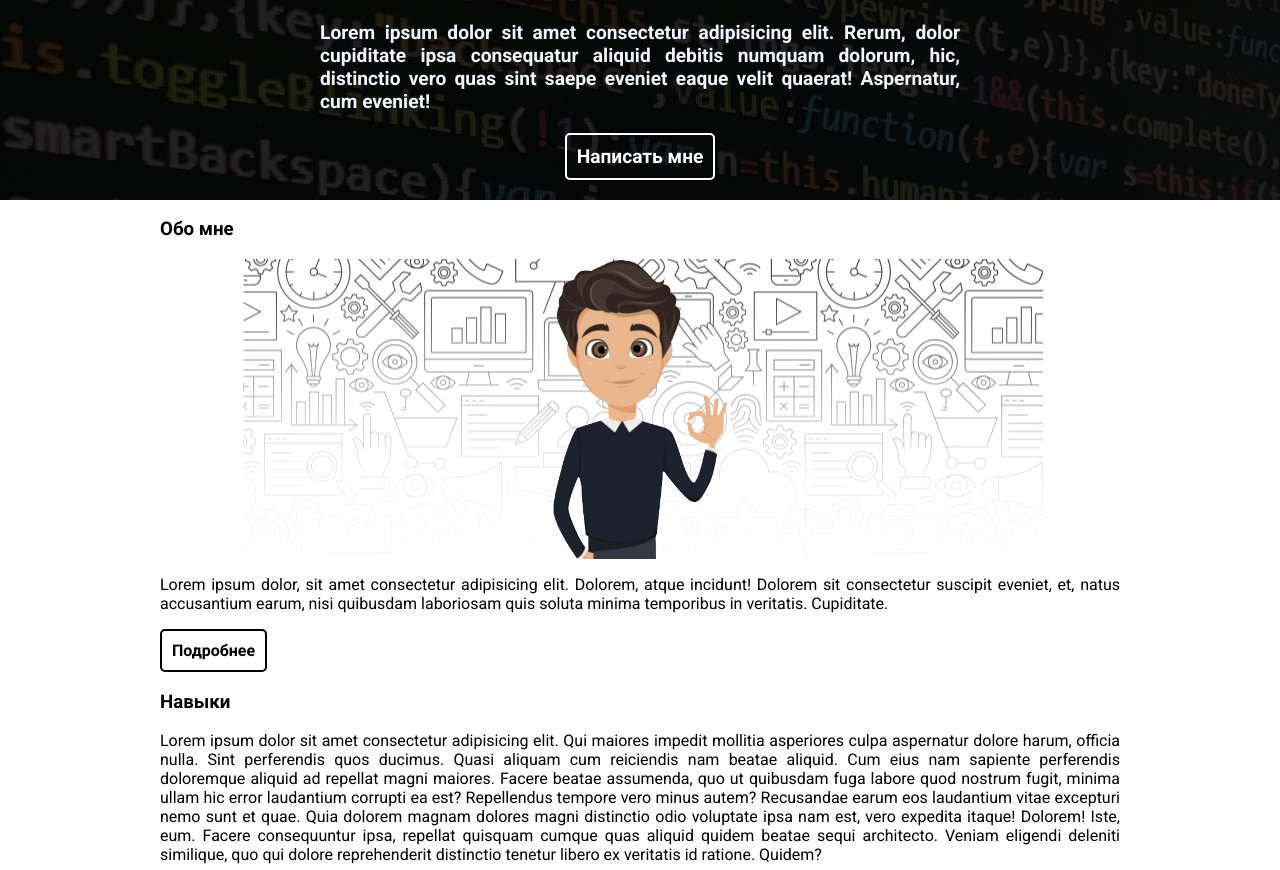
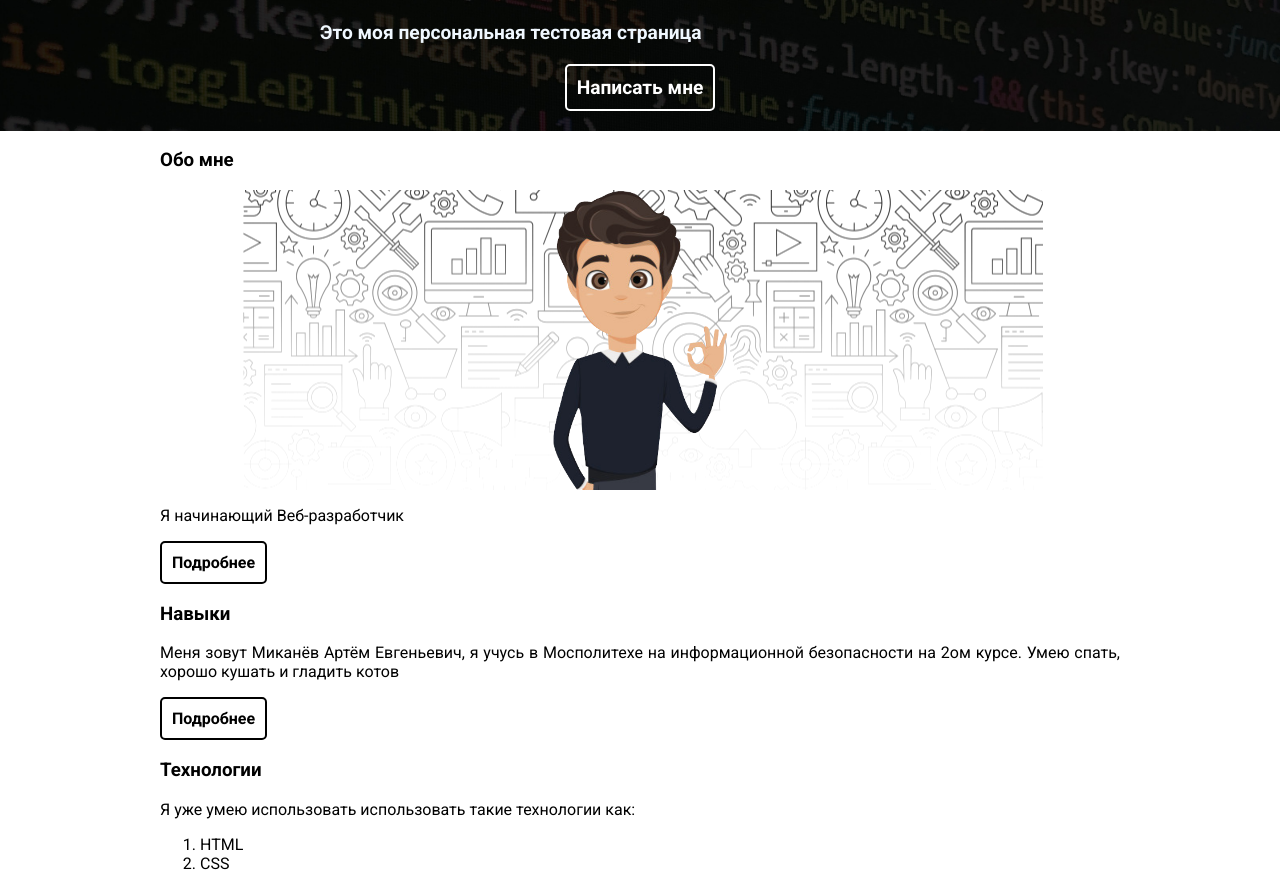
Before and after one commit to Jesass351/Mikanev-211-351-web-dev-2022-1, a plain HTML site: page lab1/index.html in a window 1280 px wide. Shown: the part 176-1046 px from the top of the page. Drawn offline with Linux system fonts and the light colour scheme.

Commit message:
lab1 done

```diff
--- a/lab1/index.html
+++ b/lab1/index.html
@@ -23,7 +23,7 @@
         <div class="text-center">
             <h1>Миканев А.Е.</h1>
             <h2>Веб-разработчик</h2>
-            <p class="w-50 mx-auto">Lorem ipsum dolor sit amet consectetur adipisicing elit. Rerum, dolor cupiditate ipsa consequatur aliquid debitis numquam dolorum, hic, distinctio vero quas sint saepe eveniet eaque velit quaerat! Aspernatur, cum eveniet!</p>
+            <p class="w-50 mx-auto">Это моя персональная тестовая страница</p>
             <a class="btn btn-contact" href="mailto:mikanev03@mail.ru">Написать мне</a>
         </div>
     </header>
@@ -34,21 +34,18 @@
                 <figure class="avatar">
                     <img src="./images/person.png" alt="Actual me">
                 </figure>
-                <p>Lorem ipsum dolor, sit amet consectetur adipisicing elit. Dolorem, atque incidunt! Dolorem sit consectetur suscipit eveniet, et, natus accusantium earum, nisi quibusdam laboriosam quis soluta minima temporibus in veritatis. Cupiditate.</p>
+                <p>Я начинающий Веб-разработчик</p>
                 <a class="btn" href="about.html">Подробнее</a>
             </section>
             <section id="skills">
                 <h3>Навыки</h3>
-                <p>Lorem ipsum dolor sit amet consectetur adipisicing elit. Qui maiores impedit mollitia asperiores culpa aspernatur dolore harum, officia nulla. Sint perferendis quos ducimus. Quasi aliquam cum reiciendis nam beatae aliquid.
-                Cum eius nam sapiente perferendis doloremque aliquid ad repellat magni maiores. Facere beatae assumenda, quo ut quibusdam fuga labore quod nostrum fugit, minima ullam hic error laudantium corrupti ea est?
-                Repellendus tempore vero minus autem? Recusandae earum eos laudantium vitae excepturi nemo sunt et quae. Quia dolorem magnam dolores magni distinctio odio voluptate ipsa nam est, vero expedita itaque! Dolorem!
-                Iste, eum. Facere consequuntur ipsa, repellat quisquam cumque quas aliquid quidem beatae sequi architecto. Veniam eligendi deleniti similique, quo qui dolore reprehenderit distinctio tenetur libero ex veritatis id ratione. Quidem?</p>
+                <p>Меня зовут Миканёв Артём Евгеньевич, я учусь в Мосполитехе на информационной безопасности на 2ом курсе. Умею спать, хорошо кушать и гладить котов</p>
 
                 <a class="btn" href="skills.html">Подробнее</a>
             </section>
             <section id="technologies">
                 <h3>Технологии</h3>
-                <p>Lorem ipsum dolor sit amet consectetur adipisicing elit. Delectus culpa, incidunt, harum illum repellat doloremque, modi soluta nostrum neque sequi ducimus alias voluptates! Ea placeat quas alias impedit iusto facere animi, nisi aliquid dolor quae, explicabo laboriosam voluptates ducimus pariatur non reiciendis modi. Adipisci, quibusdam. Et quae optio sunt. Optio fugiat quisquam corrupti officia doloremque!</p>
+                <p>Я уже умею использовать использовать такие технологии как:</p>
                 <ol>
                     <li>HTML</li>
                     <li>CSS</li>
```
Also changed, not shown: lab1/about.html (+1 -1 lines), lab1/skills.html (+1 -4 lines), lab1/technologies.html (+1 -1 lines).
